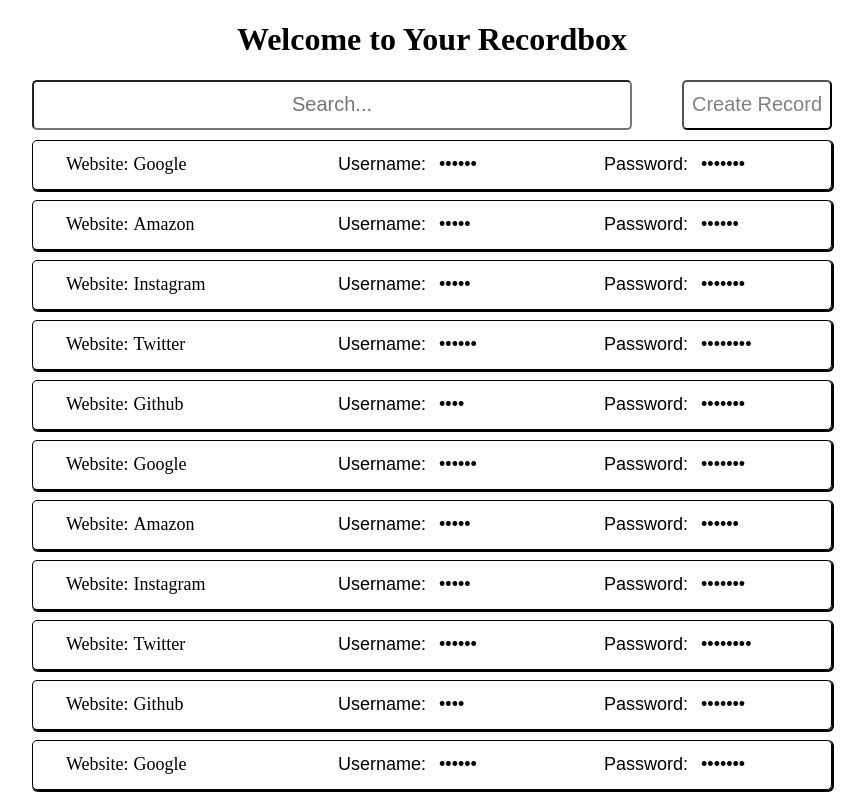
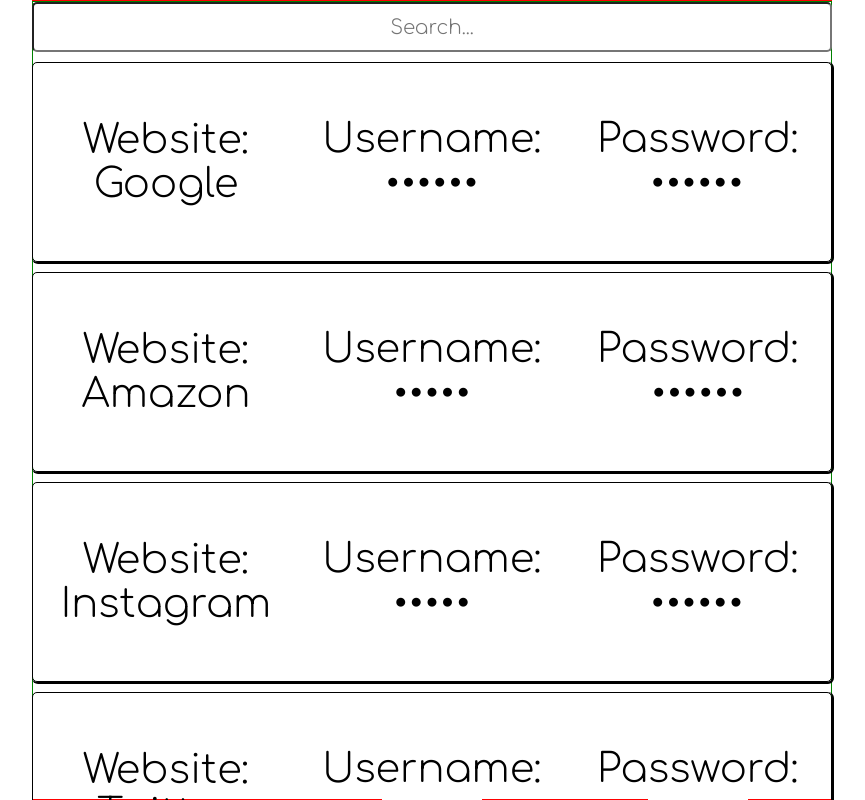
Before and after one commit to PFA-Recordbox/Record-Box, a React app: page / in a window 1280 px wide. Shown: the top 800 px of the page, without its empty margins (208-1073 px from the left). Built offline with nearby package versions, Linux system fonts and the light colour scheme.

Commit message:
working on styling

```diff
--- a/client/Home.jsx
+++ b/client/Home.jsx
@@ -46,7 +46,6 @@
 
   return (
     <div id='HomePage' onLoad={retrieveRecords}>
-      <h1>Welcome to Your Recordbox</h1>
       <div id='search-container'>
         {/* pass down the full list of original records and setUserRecords since we want a re-render to show the added entries;
         Also the ability to setFilteredRecords so the records will re-render on the state change based on the filter */}
--- a/client/components/Record.jsx
+++ b/client/components/Record.jsx
@@ -10,9 +10,9 @@
   }
   return (
     <div className="eachRecord">
-      <div className="eachRecordHeader">
-        <p>Website:</p>
-        <span>{website}</span>
+      <div id="website" className="eachRecordHeader">
+        <div>Website:</div>
+        <div>{website}</div>
       </div>
       <div className="eachRecordHeader">
         <button onClick={handleToggle} id="toggle">Username:</button>
--- a/client/components/SearchAddBar.jsx
+++ b/client/components/SearchAddBar.jsx
@@ -38,7 +38,7 @@
       <form id="search-input">
         <input id="searchbar" type="text" placeholder="Search..." onChange={filterRecords}></input>
       </form>
-      <button id="newrecord">Create Record</button>
+      {/* <button id="newrecord">Create Record</button>     */}
     </div>
   )
 }
--- a/client/index.html
+++ b/client/index.html
@@ -2,6 +2,9 @@
 <html lang="en">
   <head>
     <title>RecordBox</title>
+    <link rel="preconnect" href="https://fonts.googleapis.com">
+    <link rel="preconnect" href="https://fonts.gstatic.com" crossorigin>
+    <link href="https://fonts.googleapis.com/css2?family=Comfortaa:wght@300&display=swap" rel="stylesheet">
   <body>
     <div id="root"></div>
   </body>
--- a/client/styles.scss
+++ b/client/styles.scss
@@ -1,16 +1,19 @@
-$width: 70vw;
+$width: 80vw;
+$fontSize: 40px;
 
 * {
   box-sizing: border-box;
+  font-family: 'Comfortaa', cursive;
 }
 
+
   body {
+    border: 1px solid red;
     margin: auto;
-  min-width: 540px;
-  max-width: 1000px;
+    min-width: 400px;
+    max-width: 800px;
     width: 100vw;
     height: 100vh;
-  max-height: 1080px;
     display: flex;
     flex-direction: column;
     justify-content: space-between;
@@ -18,11 +21,10 @@
   }
 
   #HomePage {
-  // border: 1px solid green;
+    border: 1px solid green;
     min-width: 540px;
     max-width: 1000px;
-  width: 1920;
-  height: 1080px;
+    width: 800px;
     min-height: 1000px;
     display: flex;
     flex-direction: column;
@@ -49,7 +51,7 @@
     height: 50px;
     max-height: 50px;
     min-width: 600px;
-  max-width: 600px;
+    max-width: 800px;
     // text-indent: 15px;
     font-size: 20px;
     border-radius: 5px;
@@ -63,7 +65,7 @@
     height: 50px;
     min-height: 50px;
     min-width: 150px;
-  font-size: 20px;
+    font-size: $fontSize;
     display: flex;
     flex-direction: column;
     justify-content: center;
@@ -86,30 +88,31 @@
     min-width: 400px;
   }
 
-#recordsHeader {
-  // border: 1px solid rgb(0, 0, 0);
-  width: $width;
-  min-height: 30px;
-  height: 50px;
-  display: flex;
-  flex-direction: column;
-  justify-content: center;
-  align-items: center;
-  font-size: 25px;
-}
+  // #recordsHeader {
+  //   // border: 1px solid rgb(0, 0, 0);
+  //   width: $width;
+  //   min-height: 30px;
+  //   height: 50px;
+  //   display: flex;
+  //   flex-direction: column;
+  //   justify-content: center;
+  //   align-items: center;
+  //   font-size: 25px;
+  // }
 
   .eachRecord {
     width: $width;
     margin-left: 100px;
     margin-right: 100px;
-  height: 50px;
+    height: 400px;
+    max-height: 400px;
+    min-height: 200px;
     min-width: 600px;
     max-width: 800px;
     border: 1px solid rgb(0, 0, 0);
     display: flex;
     justify-content: space-around;
     align-items: center;
-  min-height: 50px;
     border-radius: 5px;
     margin-top: 10px;
     box-shadow: 1px 1px 0px 1px;
@@ -123,25 +126,36 @@
     height: 20px;
     // border: 2px solid salmon;
     display: flex;
-  justify-content: flex-start;
+    flex-direction: column;
+    justify-content: center;
     align-items: center;
-  font-size: 18px;
+    font-size: $fontSize;
+    // border: 1px solid brown;
   }
 
-div span {
-  margin-left: 5px;
+  #website {
+    // border: 1px solid rgb(21, 99, 255);
+    display: flex;
+    flex-direction: column;
+    justify-content: center;
+    align-items: center;
+  }
+
+  #website div{
+    // border: 1px solid salmon;
   }
 
   #password {
-  margin-left: 5px;
+    // margin-left: 5px;
     width: 50%;
     border: none;
-  font-size: 18px;
+    font-size: $fontSize;
+    text-align: center;
   }
 
   #toggle {
     border: none;
     border-radius: 5px;
     background-color: white;
-  font-size: 18px;
+    font-size: $fontSize;
   }
```
Lines whose indentation alone changed are shown as unchanged.
